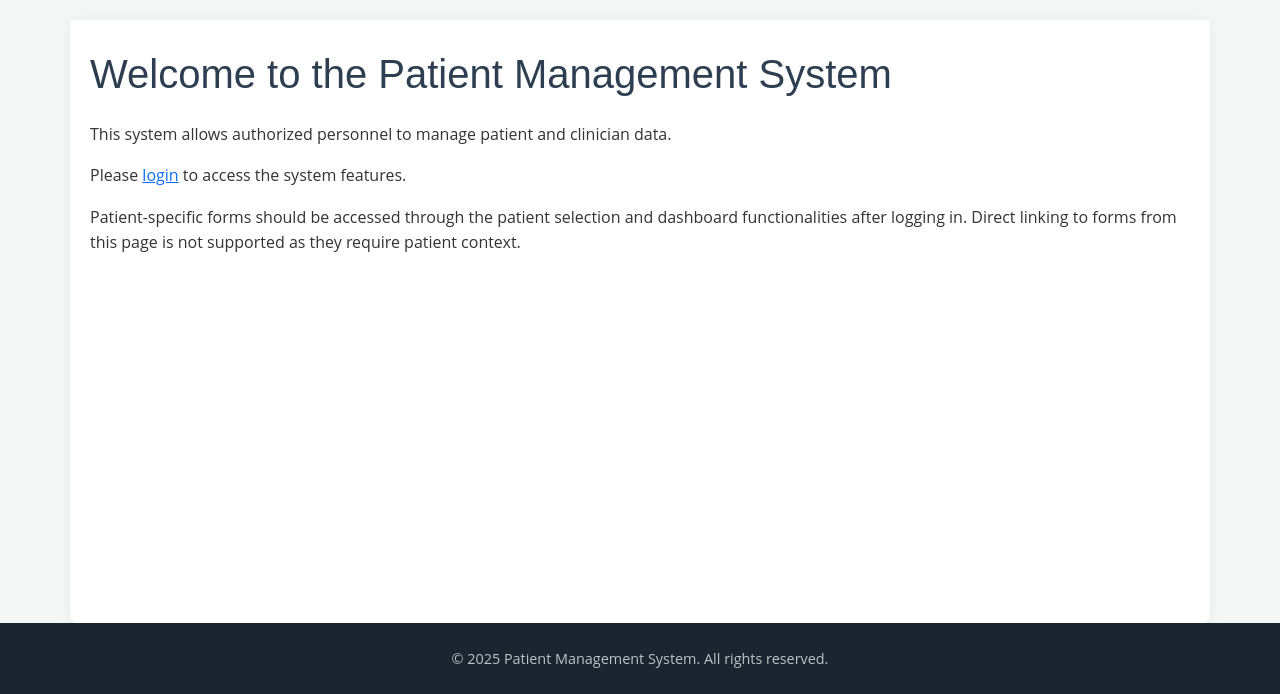
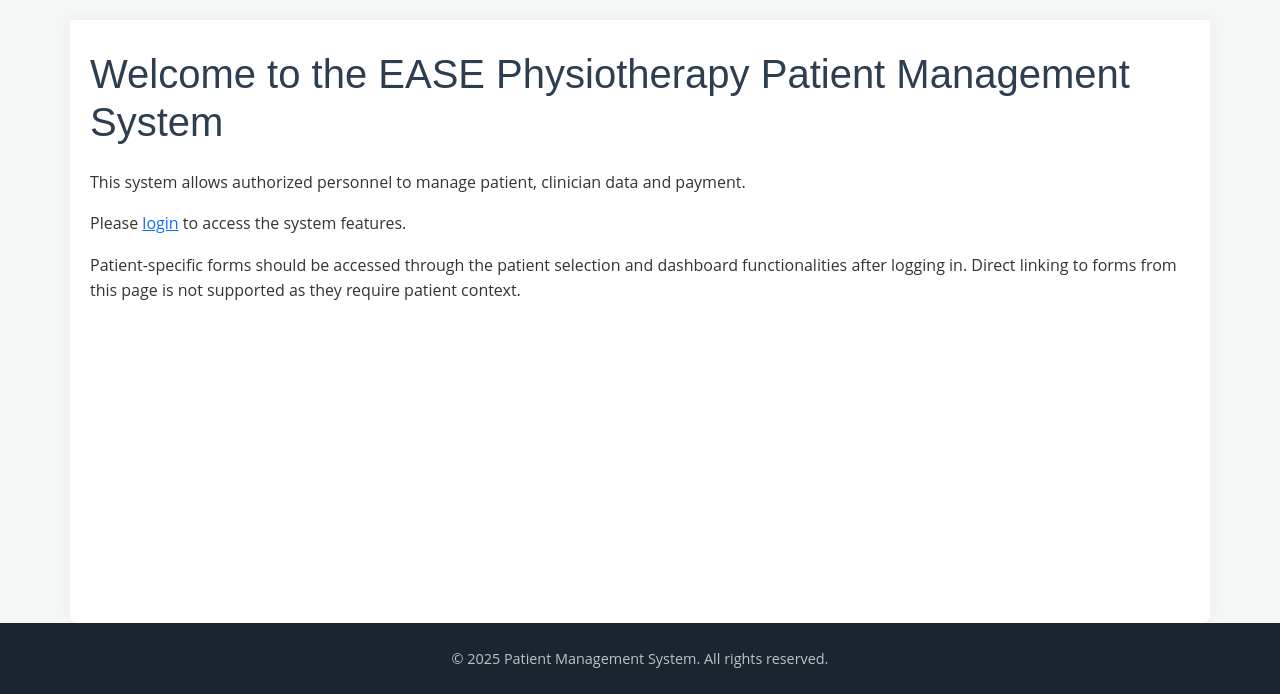
Before and after one commit to Israelkw/phyemr, a PHP site: page / in a window 1280 px wide. Shown: the part 106-800 px from the top of the page. Run offline with PHP 8.4, Linux system fonts and the light colour scheme; some web fonts are replaced.

Commit message:
Update index.php

```diff
--- a/index.php
+++ b/index.php
@@ -5,33 +5,20 @@ $path_to_root = ""; // Root directory
 require_once 'includes/header.php';
 // The <main class="main-content container"> is already provided by header.php
 ?>
-    <h1 class="mb-4">Welcome to the Patient Management System</h1>
-    <p>This system allows authorized personnel to manage patient and clinician data.</p>
+<h1 class="mb-4">Welcome to the EASE Physiotherapy Patient Management System</h1>
+<p>This system allows authorized personnel to manage patient, clinician data and payment.</p>
 
-    <?php if (isset($_SESSION["user_id"])): ?>
-        <p>You are logged in as <?php echo htmlspecialchars($_SESSION["first_name"]) . " " . htmlspecialchars($_SESSION["last_name"]); ?> (<?php echo htmlspecialchars($_SESSION["role"]); ?>).</p>
-        <p><a href="pages/dashboard.php">Go to your Dashboard</a> or use the navigation menu.</p>
-    <?php else: ?>
-        <p>Please <a href="pages/login.php">login</a> to access the system features.</p>
-    <?php endif; ?>
+<?php if (isset($_SESSION["user_id"])): ?>
+<p>You are logged in as
+    <?php echo htmlspecialchars($_SESSION["first_name"]) . " " . htmlspecialchars($_SESSION["last_name"]); ?>
+    (<?php echo htmlspecialchars($_SESSION["role"]); ?>).</p>
+<p><a href="pages/dashboard.php">Go to your Dashboard</a> or use the navigation menu.</p>
+<?php else: ?>
+<p>Please <a href="pages/login.php">login</a> to access the system features.</p>
+<?php endif; ?>
 
-    <!--
-    <p>If you are looking for specific patient evaluation forms, they can be found under these (currently static) links:</p>
-    <ul>
-        <li><a href="patient_evaluation_form/cervical.html">Cervical Evaluation Form</a></li>
-        <li><a href="patient_evaluation_form/lumbar.html">Lumbar Evaluation Form</a></li>
-        <li><a href="patient_evaluation_form/thoracic.html">Thoracic Evaluation Form</a></li>
-        <li><a href="patient_evaluation_form/neuro.html">Neurological Evaluation Form</a></li>
-        <li><a href="patient_evaluation_form/pediatric_assesment.html">Pediatric Assessment Form</a></li>
-        <li><a href="patient_evaluation_form/general_assesment_form.html">General Assessment Form</a></li>
-    </ul>
-     <p>General patient information forms (currently static):</p>
-    <ul>
-        <li><a href="patient_general_info/general-information.html">General Information Form</a></li>
-        <li><a href="patient_general_info/basic_info.html">Basic Information Form</a></li>
-        <li><a href="patient_general_info/demo.html">Demographics Form</a></li>
-    </ul>
-    -->
-    <p>Patient-specific forms should be accessed through the patient selection and dashboard functionalities after logging in. Direct linking to forms from this page is not supported as they require patient context.</p>
+
+<p>Patient-specific forms should be accessed through the patient selection and dashboard functionalities after logging
+    in. Direct linking to forms from this page is not supported as they require patient context.</p>
 
 <?php require_once 'includes/footer.php'; ?>
```
